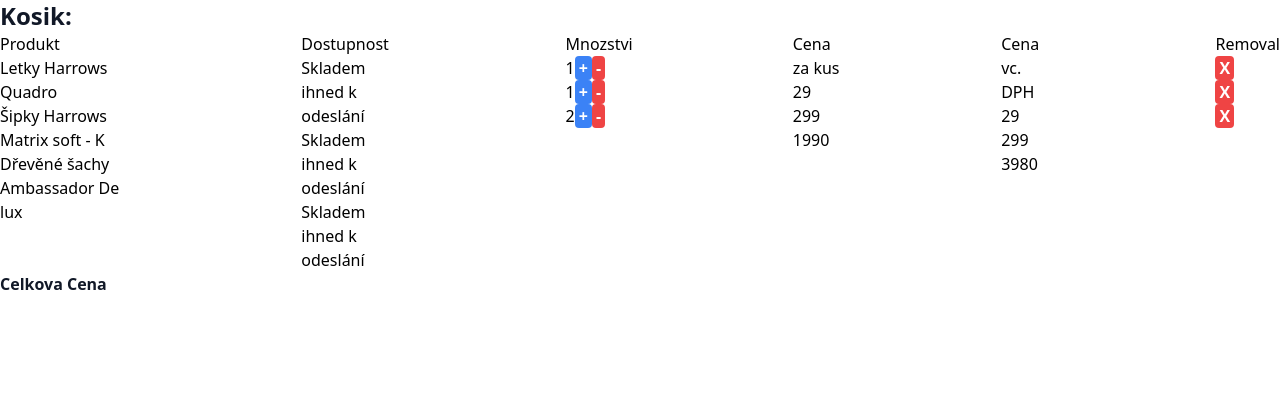
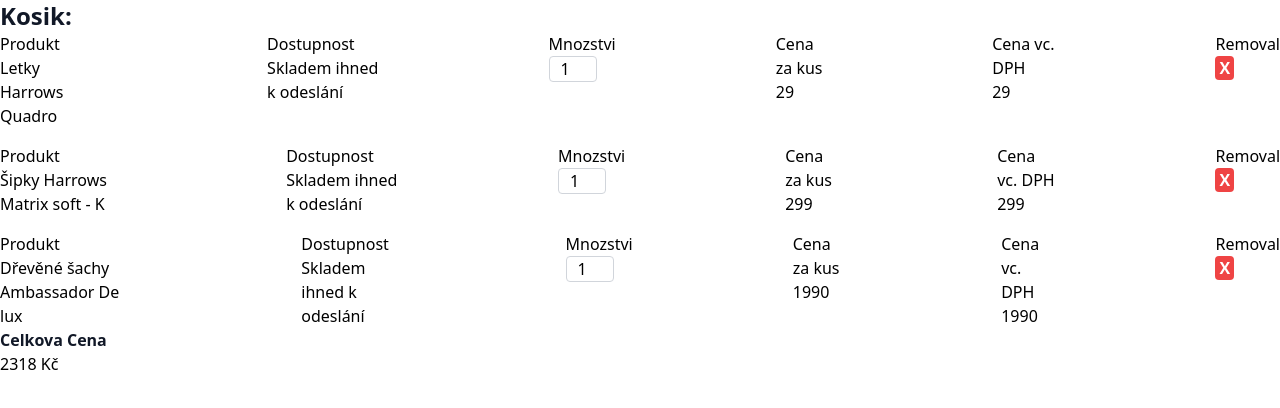
Before and after one commit to DuraSky/shoppingCartZanapo, a React (Vite) app: page / in a window 1280 px wide. Shown: the top 408 px of the page. Built offline with nearby package versions, Linux system fonts and the light colour scheme.

Commit message:
replaced for form input, added celkova cena

```diff
--- a/public/assets/products.json
+++ b/public/assets/products.json
@@ -19,7 +19,7 @@
       "produkt": "Dřevěné šachy Ambassador De lux",
       "dostupnost": "Skladem ihned k odeslání",
       "barva": "hnědá",
-      "mnozstvi": 2,
+      "mnozstvi": 1,
       "skladem": 3,
       "cena_za_kus": 1990
     }
--- a/src/Cart.jsx
+++ b/src/Cart.jsx
@@ -1,4 +1,11 @@
-import { useState, useEffect } from "react";
+import { useState, useEffect, React } from "react";
+import {
+  //increaseQuantity,
+  //decreaseQuantity,
+  removeFromCart,
+  changeQuantity,
+  getCartPrice,
+} from "./utils/cartUtil";
 
 const ShoppingCart = () => {
   const [cart, setCart] = useState([]);
@@ -15,133 +22,65 @@ const ShoppingCart = () => {
     console.log(cart);
   }, [cart]);
 
-  const handleIncreaseQuantity = (itemIndex) => {
-    setCart((prevCart) =>
-      prevCart.map((item, index) => {
-        if (index === itemIndex) {
-          return { ...item, mnozstvi: item.mnozstvi + 1 };
-        }
-        return item;
-      })
-    );
+  const handleRemoveFromCart = (itemIndex) => {
+    setCart((prevCart) => removeFromCart(prevCart, itemIndex));
   };
 
-  const handleDecreaseQuantity = (itemIndex) => {
-    setCart((prevCart) =>
-      prevCart
-        .map((item, index) => {
-          if (index === itemIndex) {
-            if (item.mnozstvi > 1) {
-              return { ...item, mnozstvi: item.mnozstvi - 1 };
-            } else {
-              return null;
-            }
-          }
-
-          return item;
-        })
-        .filter((item) => item !== null)
-    );
-  };
-
-  const handleRemoveFromCart = (itemIndex) => {
-    setCart((prevCart) =>
-      prevCart
-        .map((item, index) => {
-          if (index === itemIndex) {
-            return null;
-          } else {
-            return item;
-          }
-        })
-        .filter((item) => item !== null)
-    );
-  };
-
-  const getCartPrice = () => {
-    cart.map((item) => {
-      return <p>{item}</p>;
-    });
+  const handleItemChange = (value, index) => {
+    setCart((prevCart) => changeQuantity(prevCart, value, index));
   };
 
   return (
     <>
       <div className="insideTheCart">
         <h1 className="text-2xl font-bold text-gray-900">Kosik:</h1>
-        <div className="flex gap-40">
-          <div>
+        <div className="flex flex-col gap-4">
+          {cart.map((item, index) => (
+            <div key={index} className="flex gap-40">
+              <div className="">
                 <h2>Produkt</h2>
-            {cart.map((item, index) => (
-              <div key={index}>
                 <p>{item.produkt}</p>
-              </div>
-            ))}
               </div>
               <div>
                 <h2>Dostupnost</h2>
-            {cart.map((item, index) => (
-              <div key={index}>
                 <p>{item.dostupnost}</p>
-              </div>
-            ))}
               </div>
               <div>
                 <h2>Mnozstvi</h2>
-            {cart.map((item, index) => (
-              <div key={index} className="flex">
-                <p>{item.mnozstvi}</p>
-                <button
-                  type="button"
-                  onClick={() => handleIncreaseQuantity(index)}
-                  className="bg-blue-500 hover:bg-blue-700 text-white font-bold  px-1 rounded"
-                >
-                  +
-                </button>
-                <button
-                  type="button"
-                  onClick={() => handleDecreaseQuantity(index)}
-                  className="bg-red-500 hover:bg-red-700 text-white font-bold  px-1 rounded"
-                >
-                  -
-                </button>
-              </div>
-            ))}
+                <input
+                  type="number"
+                  value={item.mnozstvi}
+                  onChange={(event) =>
+                    handleItemChange(event.target.value, index)
+                  }
+                  className="w-12 text-center border border-gray-300 rounded"
+                />
               </div>
               <div>
                 <h2>Cena za kus</h2>
-            {cart.map((item, index) => (
-              <div key={index}>
                 <p>{item.cena_za_kus}</p>
-              </div>
-            ))}
               </div>
               <div>
                 <h2>Cena vc. DPH</h2>
-            {cart.map((item, index) => (
-              <div key={index}>
                 <p>{item.mnozstvi * item.cena_za_kus}</p>
-              </div>
-            ))}
               </div>
               <div>
                 <h2>Removal</h2>
-            {cart.map((item, index) => (
-              <div key={index}>
                 <button
                   type="button"
                   onClick={() => handleRemoveFromCart(index)}
-                  className="bg-red-500 hover:bg-red-700 text-white font-bold  px-1 rounded"
+                  className="bg-red-500 hover:bg-red-700 text-white font-bold px-1 rounded"
                 >
                   X
-                </button>{" "}
+                </button>
+              </div>
             </div>
           ))}
         </div>
       </div>
-      </div>
       <div className="priceCalc">
         <h2 className="font-bold text-gray-900">Celkova Cena</h2>
-        <p>{getCartPrice}</p>
+        <p>{getCartPrice(cart)} Kč</p>
       </div>
     </>
   );
--- /dev/null
+++ b/src/utils/cartUtil.js
@@ -0,0 +1,51 @@
+// export const increaseQuantity = (cart, itemIndex) => {
+//   return cart.map((item, index) => {
+//     if (index === itemIndex) {
+//       return { ...item, mnozstvi: item.mnozstvi + 1 };
+//     }
+//     return item;
+//   });
+// };
+
+// export const decreaseQuantity = (cart, itemIndex) => {
+//   return cart
+//     .map((item, index) => {
+//       if (index === itemIndex) {
+//         if (item.mnozstvi > 1) {
+//           return { ...item, mnozstvi: item.mnozstvi - 1 };
+//         } else {
+//           return null;
+//         }
+//       }
+//       return item;
+//     })
+//     .filter((item) => item !== null);
+// };
+
+export const removeFromCart = (cart, itemIndex) => {
+  return cart
+    .map((item, index) => {
+      if (index === itemIndex) {
+        return null;
+      }
+      return item;
+    })
+    .filter((item) => item !== null);
+};
+
+export const changeQuantity = (cart, value, index) => {
+  const updatedValue = Number(value);
+  if (updatedValue < 1) {
+    return cart; // Return the unchanged cart if the value is less than 1
+  }
+  return cart.map((item, i) =>
+    i === index ? { ...item, mnozstvi: updatedValue } : item
+  );
+};
+
+export const getCartPrice = (cart) => {
+  return cart.reduce(
+    (total, item) => total + item.mnozstvi * item.cena_za_kus,
+    0
+  );
+};
```
Lines whose indentation alone changed are shown as unchanged.
